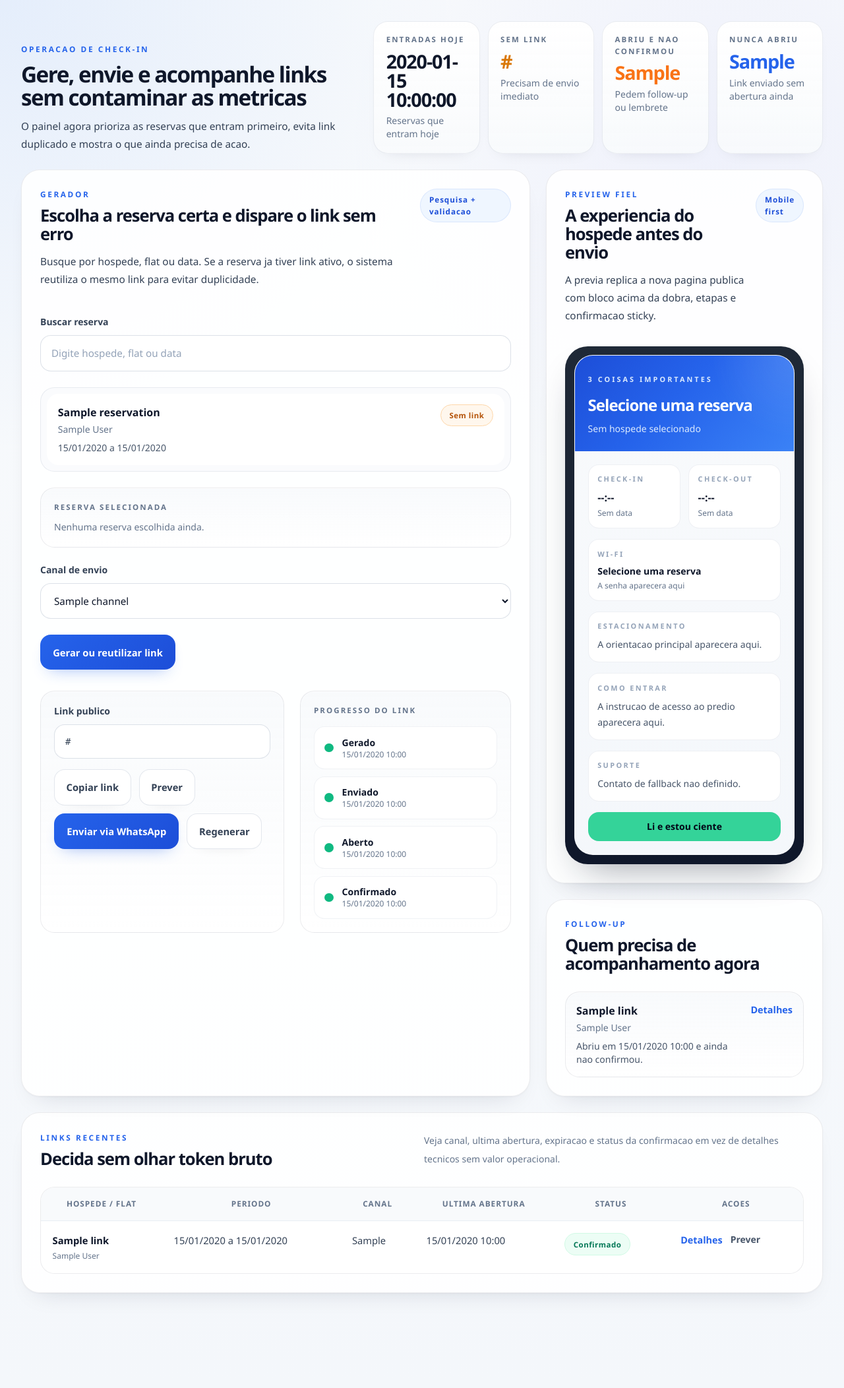
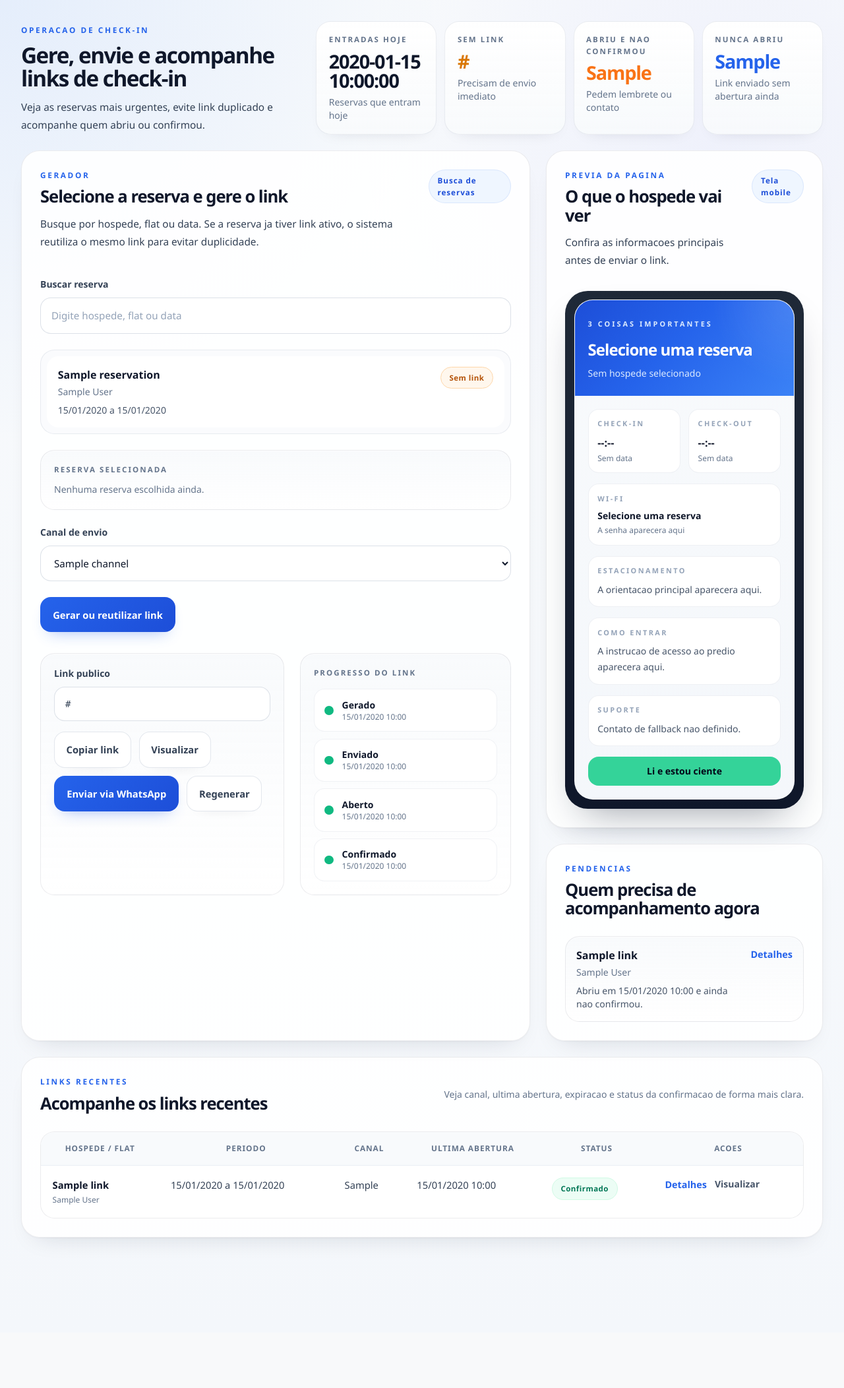
Before and after one commit to Hobi94S/FlatsDev, a Flask app: template app/templates/admin.html in a window 1280 px wide. Shown: the whole page at 66% size. After the commit the page ends 1886 px from the top, so only its background shows below. Run offline with Flask 3, Linux system fonts and the light colour scheme; the template is opened without the code that fills it: most values are stand-ins (such as "Sample title", 1, 10 or a date in 2020); some libraries are stand-ins or nearby versions.

Commit message:
fixed text issues

```diff
--- a/app/db.py
+++ b/app/db.py
@@ -98,7 +98,7 @@ DEFAULT_ARRIVAL_STEPS = (
 )
 DEFAULT_BUILDING_ACCESS = "Apresente-se na portaria e siga as orientacoes de acesso informadas no link."
 DEFAULT_DOOR_CODE = "Senha da fechadura digital a confirmar pela operacao."
-DEFAULT_FALLBACK_CONTACT = "WhatsApp da operacao"
+DEFAULT_FALLBACK_CONTACT = "WhatsApp da operacao: +55 (83) 99999-9999"
 
 
 def initialize_database(app: Flask) -> None:
@@ -189,7 +189,7 @@ def backfill_flat_structure() -> None:
         if not flat.door_code:
             flat.door_code = DEFAULT_DOOR_CODE
 
-        if not flat.fallback_contact:
+        if not flat.fallback_contact or flat.fallback_contact == "WhatsApp da operacao":
             flat.fallback_contact = DEFAULT_FALLBACK_CONTACT
 
 
@@ -242,7 +242,7 @@ def seed_flats() -> None:
                 flat.building_access = DEFAULT_BUILDING_ACCESS
             if not flat.door_code:
                 flat.door_code = DEFAULT_DOOR_CODE
-            if not flat.fallback_contact:
+            if not flat.fallback_contact or flat.fallback_contact == "WhatsApp da operacao":
                 flat.fallback_contact = DEFAULT_FALLBACK_CONTACT
             continue
 
--- a/app/templates/admin.html
+++ b/app/templates/admin.html
@@ -7,9 +7,9 @@
     <div class="flex flex-col gap-5 xl:flex-row xl:items-end xl:justify-between">
         <div class="max-w-3xl">
             <p class="kicker">Operacao de check-in</p>
-            <h2 class="headline-xl">Gere, envie e acompanhe links sem contaminar as metricas</h2>
+            <h2 class="headline-xl">Gere, envie e acompanhe links de check-in</h2>
             <p class="body-copy">
-                O painel agora prioriza as reservas que entram primeiro, evita link duplicado e mostra o que ainda precisa de acao.
+                Veja as reservas mais urgentes, evite link duplicado e acompanhe quem abriu ou confirmou.
             </p>
         </div>
         <div class="grid gap-3 sm:grid-cols-2 xl:grid-cols-4">
@@ -26,7 +26,7 @@
             <div class="action-card">
                 <p class="metric-label">Abriu e nao confirmou</p>
                 <p class="action-card-value text-orange-500">{{ summary.opened_unconfirmed }}</p>
-                <p class="mt-2 text-sm text-slate-500">Pedem follow-up ou lembrete</p>
+                <p class="mt-2 text-sm text-slate-500">Pedem lembrete ou contato</p>
             </div>
             <div class="action-card">
                 <p class="metric-label">Nunca abriu</p>
@@ -41,12 +41,12 @@
             <div class="flex items-start justify-between gap-4">
                 <div class="max-w-xl">
                     <p class="kicker">Gerador</p>
-                    <h3 class="headline-lg">Escolha a reserva certa e dispare o link sem erro</h3>
+                    <h3 class="headline-lg">Selecione a reserva e gere o link</h3>
                     <p class="body-copy">
                         Busque por hospede, flat ou data. Se a reserva ja tiver link ativo, o sistema reutiliza o mesmo link para evitar duplicidade.
                     </p>
                 </div>
-                <span class="eyebrow-pill">Pesquisa + validacao</span>
+                <span class="eyebrow-pill">Busca de reservas</span>
             </div>
 
             <form id="checkin-form" action="{{ url_for('create_checkin_link') }}" method="post" class="mt-10 space-y-6">
@@ -119,7 +119,7 @@
                         <div class="flex flex-wrap gap-3">
                             <button type="button" id="copy-link-button" class="btn-secondary">Copiar link</button>
                             {% if generated_link_preview_url %}
-                                <a href="{{ generated_link_preview_url }}" target="_blank" rel="noreferrer" class="btn-secondary">Prever</a>
+                                <a href="{{ generated_link_preview_url }}" target="_blank" rel="noreferrer" class="btn-secondary">Visualizar</a>
                             {% endif %}
                             {% if generated_link %}
                                 <button type="button" id="send-whatsapp-button" data-link-id="{{ generated_link.id }}" class="btn-primary">Enviar via WhatsApp</button>
@@ -168,7 +168,7 @@
                                 <span class="status-dot"></span>
                                 <div>
                                     <p class="text-sm font-semibold text-slate-900">Sem link selecionado</p>
-                                    <p class="text-xs text-slate-500">Gere um link para acompanhar a jornada.</p>
+                                    <p class="text-xs text-slate-500">Gere um link para acompanhar o envio e a confirmacao.</p>
                                 </div>
                             </div>
                         {% endif %}
@@ -181,13 +181,13 @@
             <div class="surface-card p-7">
                 <div class="flex items-start justify-between gap-4">
                     <div class="max-w-xl">
-                        <p class="kicker">Preview fiel</p>
-                        <h3 class="headline-lg">A experiencia do hospede antes do envio</h3>
+                        <p class="kicker">Previa da pagina</p>
+                        <h3 class="headline-lg">O que o hospede vai ver</h3>
                         <p class="body-copy">
-                            A previa replica a nova pagina publica com bloco acima da dobra, etapas e confirmacao sticky.
+                            Confira as informacoes principais antes de enviar o link.
                         </p>
                     </div>
-                    <span class="eyebrow-pill">Mobile first</span>
+                    <span class="eyebrow-pill">Tela mobile</span>
                 </div>
 
                 <div class="mt-8 flex justify-center">
@@ -238,7 +238,7 @@
             </div>
 
             <div class="surface-card p-7">
-                <p class="kicker">Follow-up</p>
+                <p class="kicker">Pendencias</p>
                 <h3 class="headline-lg">Quem precisa de acompanhamento agora</h3>
                 <div class="mt-7 space-y-3">
                     {% for link in follow_up_links %}
@@ -264,9 +264,9 @@
         <div class="flex flex-col gap-4 lg:flex-row lg:items-center lg:justify-between">
             <div>
                 <p class="kicker">Links recentes</p>
-                <h3 class="headline-lg">Decida sem olhar token bruto</h3>
+                <h3 class="headline-lg">Acompanhe os links recentes</h3>
             </div>
-            <p class="max-w-xl text-sm leading-7 text-slate-500">Veja canal, ultima abertura, expiracao e status da confirmacao em vez de detalhes tecnicos sem valor operacional.</p>
+            <p class="max-w-xl text-sm leading-7 text-slate-500">Veja canal, ultima abertura, expiracao e status da confirmacao de forma mais clara.</p>
         </div>
 
         <div class="table-shell mt-7">
@@ -311,7 +311,7 @@
                             <td>
                                 <div class="flex flex-wrap gap-3">
                                     <a href="{{ url_for('link_details', link_id=link.id) }}" class="muted-link">Detalhes</a>
-                                    <a href="{{ url_for('public_checkin', token=link.token, preview='admin') }}" target="_blank" rel="noreferrer" class="text-sm font-semibold text-slate-600 transition hover:text-slate-900">Prever</a>
+                                    <a href="{{ url_for('public_checkin', token=link.token, preview='admin') }}" target="_blank" rel="noreferrer" class="text-sm font-semibold text-slate-600 transition hover:text-slate-900">Visualizar</a>
                                 </div>
                             </td>
                         </tr>
@@ -451,7 +451,7 @@
         const payload = await response.json();
         if (payload.whatsapp_url) {
             window.open(payload.whatsapp_url, "_blank", "noopener");
-            sendWhatsAppButton.textContent = "WhatsApp aberto";
+            sendWhatsAppButton.textContent = "Mensagem pronta";
         }
     }
 
--- a/app/templates/link_details.html
+++ b/app/templates/link_details.html
@@ -104,7 +104,7 @@
         <div class="surface-card p-7">
             <p class="kicker">Acoes</p>
             <div class="mt-7 flex flex-wrap gap-3">
-                <a href="{{ preview_url }}" target="_blank" rel="noreferrer" class="btn-primary">Prever pagina</a>
+                <a href="{{ preview_url }}" target="_blank" rel="noreferrer" class="btn-primary">Visualizar pagina</a>
                 <a href="{{ whatsapp_url }}" target="_blank" rel="noreferrer" class="btn-secondary">Abrir WhatsApp</a>
                 <form action="{{ url_for('regenerate_checkin_link', link_id=link.id) }}" method="post">
                     <button type="submit" class="btn-secondary">Regenerar link</button>
--- a/app/templates/reservations.html
+++ b/app/templates/reservations.html
@@ -7,7 +7,7 @@
     <div class="surface-card p-7">
         <p class="kicker">Reservas</p>
         <h2 class="headline-lg">Criar reserva</h2>
-        <p class="body-copy">Registre hospedagens manualmente e proteja a disponibilidade com validacao de conflito.</p>
+        <p class="body-copy">Registre hospedagens manualmente e evite conflito de datas no mesmo flat.</p>
 
         <form action="{{ url_for('create_reservation_route') }}" method="post" class="mt-10 space-y-6">
             <div>
```
Also changed, not shown: app/templates/public_checkin.html (+3 -4 lines).
